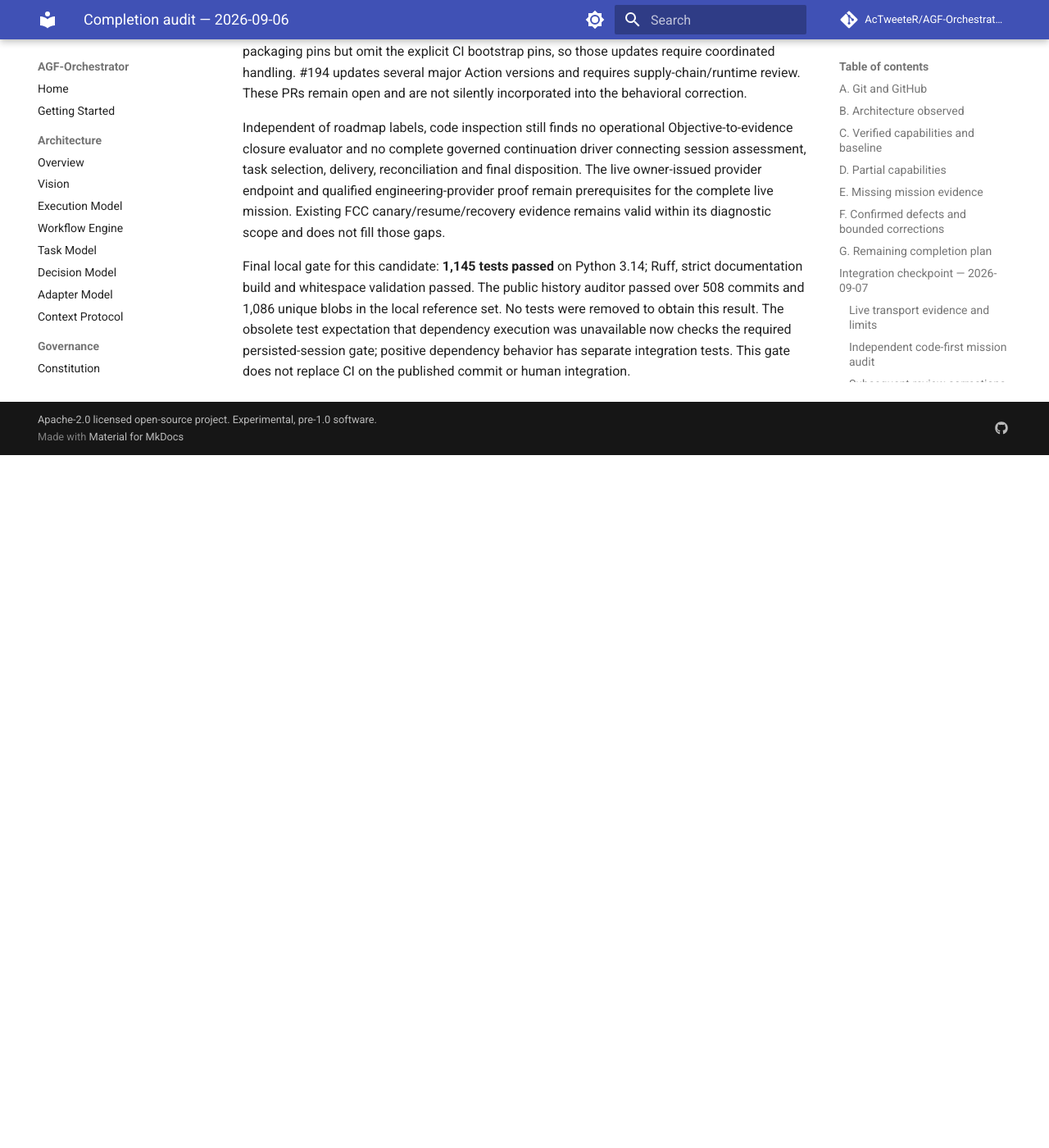
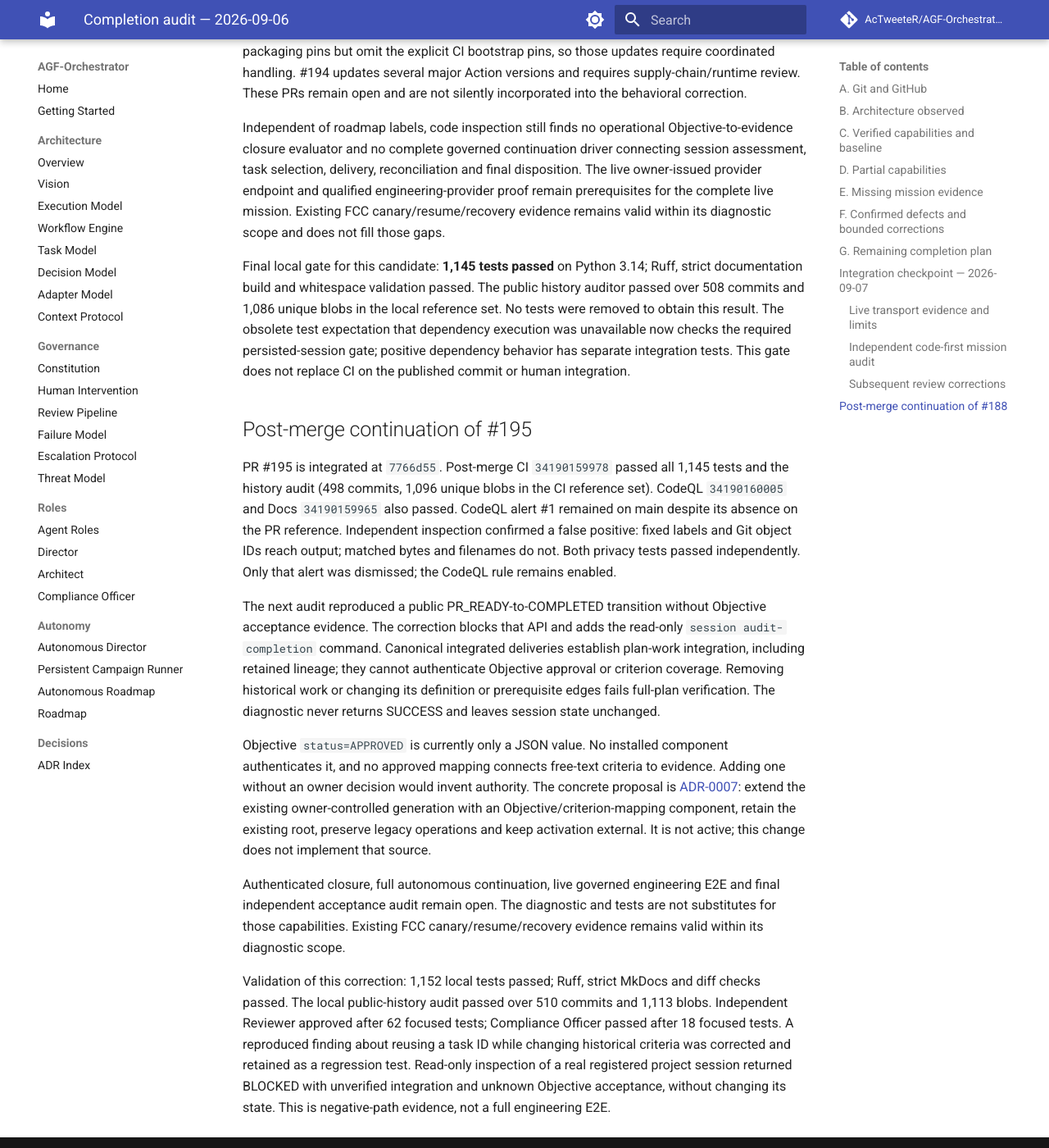
Before and after one commit to AcTweeteR/AGF-Orchestrator, an MkDocs documentation site: the page built from docs/COMPLETION_AUDIT.md, in a window 1280 px wide and 1400 px high, scrolled down 7837 px. Shown: the whole window at 82% size. Built offline with MkDocs 1.6.1 and Material for MkDocs 9.7.7, drawn with Linux system fonts in a browser that asks for light colours; comment, search, counter and statistics services are not loaded; before the commit the page ends 8392 px from its top, so only the background shows below that.

Commit message:
fix: reject unsupported session completion claims

```diff
--- a/docs/COMPLETION_AUDIT.md
+++ b/docs/COMPLETION_AUDIT.md
@@ -331,3 +331,43 @@
 expectation that dependency execution was unavailable now checks the required
 persisted-session gate; positive dependency behavior has separate integration
 tests. This gate does not replace CI on the published commit or human integration.
+
+## Post-merge continuation of #195
+
+PR #195 is integrated at `7766d55`. Post-merge CI `34190159978` passed all
+1,145 tests and the history audit (498 commits, 1,096 unique blobs in the CI
+reference set). CodeQL `34190160005` and Docs `34190159965` also passed.
+CodeQL alert #1 remained on main despite its absence on the PR reference.
+Independent inspection confirmed a false positive: fixed labels and Git object
+IDs reach output; matched bytes and filenames do not. Both privacy tests passed
+independently. Only that alert was dismissed; the CodeQL rule remains enabled.
+
+The next audit reproduced a public PR_READY-to-COMPLETED transition without
+Objective acceptance evidence. The correction blocks that API and adds the
+read-only `session audit-completion` command. Canonical integrated deliveries
+establish plan-work integration, including retained lineage; they cannot
+authenticate Objective approval or criterion coverage. Removing historical work
+or changing its definition or prerequisite edges fails full-plan verification.
+The diagnostic never returns SUCCESS and leaves session state unchanged.
+
+Objective `status=APPROVED` is currently only a JSON value. No installed component
+authenticates it, and no approved mapping connects free-text criteria to evidence.
+Adding one without an owner decision would invent authority. The concrete
+proposal is [ADR-0007](adr/ADR-0007-objective-acceptance-boundary.md): extend the
+existing owner-controlled generation with an Objective/criterion-mapping
+component, retain the existing root, preserve legacy operations and keep
+activation external. It is not active; this change does not implement that source.
+
+Authenticated closure, full autonomous continuation, live governed engineering
+E2E and final independent acceptance audit remain open. The diagnostic and tests
+are not substitutes for those capabilities. Existing FCC canary/resume/recovery
+evidence remains valid within its diagnostic scope.
+
+Validation of this correction: 1,152 local tests passed; Ruff, strict MkDocs and
+diff checks passed. The local public-history audit passed over 510 commits and
+1,113 blobs. Independent Reviewer approved after 62 focused tests; Compliance
+Officer passed after 18 focused tests. A reproduced finding about reusing a task
+ID while changing historical criteria was corrected and retained as a regression
+test. Read-only inspection of a real registered project session returned BLOCKED
+with unverified integration and unknown Objective acceptance, without changing
+its state. This is negative-path evidence, not a full engineering E2E.
--- /dev/null
+++ b/docs/adr/ADR-0007-objective-acceptance-boundary.md
@@ -0,0 +1,94 @@
+# ADR-0007: Objective acceptance boundary
+
+- Status: Proposed; owner decision required; not active
+- Scope: Final completion mission, Objective acceptance and autonomous continuation
+- Decision owner: Human for Objective intent and authority; Architect for implementation contracts
+
+## Observed gap
+
+The Objective model validates and hashes a JSON object whose status may say
+APPROVED. No runtime reader authenticates that approval. The installed authority
+generation has no Objective component. Free-text criteria have no approved
+correspondence to executable evidence. Roadmap labels and provider responses
+cannot supply these missing decisions.
+
+Public session transitions previously allowed PR_READY to become COMPLETED
+without acceptance proof. The accompanying correction rejects that request,
+including actor labels and evidence strings supplied by callers. Historical
+terminal records remain readable; their label is not a new acceptance proof.
+
+## Proposed owner decision
+
+Approve implementation of an Objective acceptance component within the existing
+owner-controlled authority-generation mechanism, using the existing pinned key.
+Do not introduce another root, runtime signer, caller-controlled approval flag
+or second policy engine.
+
+Its signed, immutable content would bind:
+
+- schema/version, project ID and canonical repository identity;
+- exact normalized Objective payload and content hash;
+- applicable session identity and approved intent/goal binding;
+- every mandatory requirement criterion and global completion criterion;
+- constraints and prohibited outcomes needing an acceptance check;
+- explicit mapping from each criterion to required task/requirement references
+  and its approved verification method;
+- criteria requiring human rather than mechanical acceptance;
+- applicable authority generation and amendment/supersession identity.
+
+A verification method specifies what constitutes evidence; it does not assert
+that evidence already passes. Runtime must not invent the mapping, infer coverage
+from text similarity or promote a test count to acceptance.
+
+This requires a versioned extension of the existing generation contract. Legacy
+generations must retain their existing operations but cannot authorize Objective
+closure. The external owner controller alone publishes the signed component and
+selects a compatible generation. An ADR, merged code, fixture signature or
+approved PR does not perform activation.
+
+## Required runtime implementation after the decision
+
+An evaluator reads the installed generation and canonical session artifacts. It
+verifies complete plan lineage, required integrated deliveries, retained task
+definitions, current HEAD/tree, criterion coverage, fresh validation results,
+independent Reviewer acceptance and Compliance Officer PASS. Active unresolved
+findings prevent closure. Unknown, stale, failed and missing evidence remain
+explicit. Non-mechanical criteria require their designated acceptance record.
+
+The Director's internal closure operation recomputes/verifies the content-bound
+decision under session and project locks before recording COMPLETED. Caller
+reports and public transition APIs cannot mint success. Target, Objective or
+authority changes invalidate reuse as current acceptance without erasing history.
+
+The coordinator performs one durable action per tick: reconcile, assess when
+required, select work using verified dependencies, invoke DeliveryPipeline, wait
+for reserved external actions, reconcile observed effects and evaluate acceptance.
+It reuses campaign locks, budgets and bounded recovery. A driver's COMPLETE text
+or one successful external action does not establish Objective completion.
+
+## Current diagnostic implementation and limits
+
+`session audit-completion` checks the canonical plan and integrated delivery
+evidence. It rejects silently removed historical work, missing integration,
+tampered artifacts and inconsistent baselines. It does not change session state,
+execute validation commands, approve an Objective or return SUCCESS.
+
+Even when all plan work is integrated, it reports HUMAN_REQUIRED because the
+authenticated Objective contract and criterion acceptance are absent. This is
+a diagnostic of the prerequisite gap, not the proposed evaluator. Campaign
+COMPLETE remains an operation-level result and is not consumed as Objective
+acceptance. Full continuation and live engineering E2E remain pending.
+
+## Acceptance and activation gates
+
+Before activation, tests must reject forged APPROVED objects, signatures from
+another root, cross-project/session replay, omitted or remapped criteria, stale
+authority/target, unmatched review decisions and unknown human criteria. They
+must also prove valid current evidence, atomic closure, crash/restart, idempotent
+reconciliation and full governed continuation. Independent Reviewer and Compliance
+Officer acceptance remain mandatory.
+
+The requested owner decision is approval or rejection of this existing-root
+Objective component and explicit criterion-mapping design. Approval to implement
+is separate from installing a signed activation record or live pilot credentials.
+Neither installation nor credential changes are part of this proposal.
```
Also changed, not shown: README.md (+9 -0 lines), docs/adr/README.md (+1 -0 lines), 6 other files.
